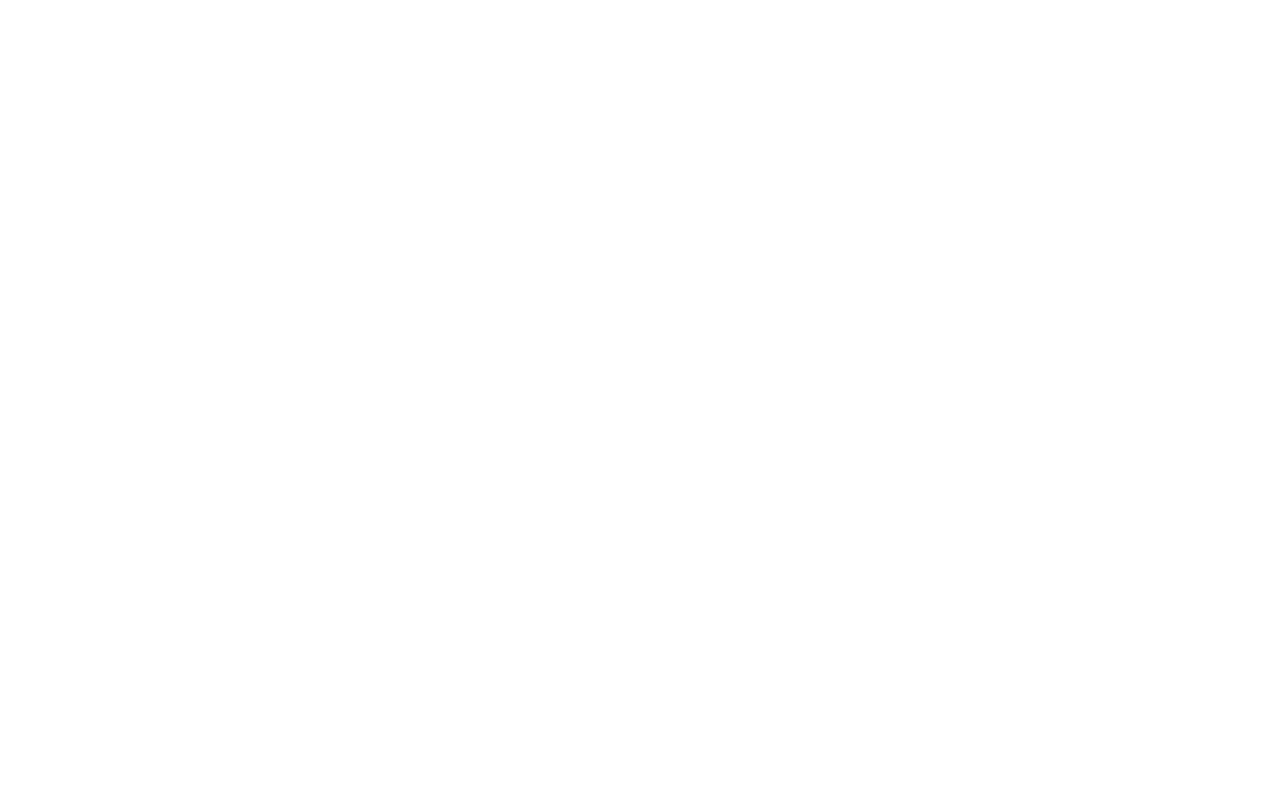
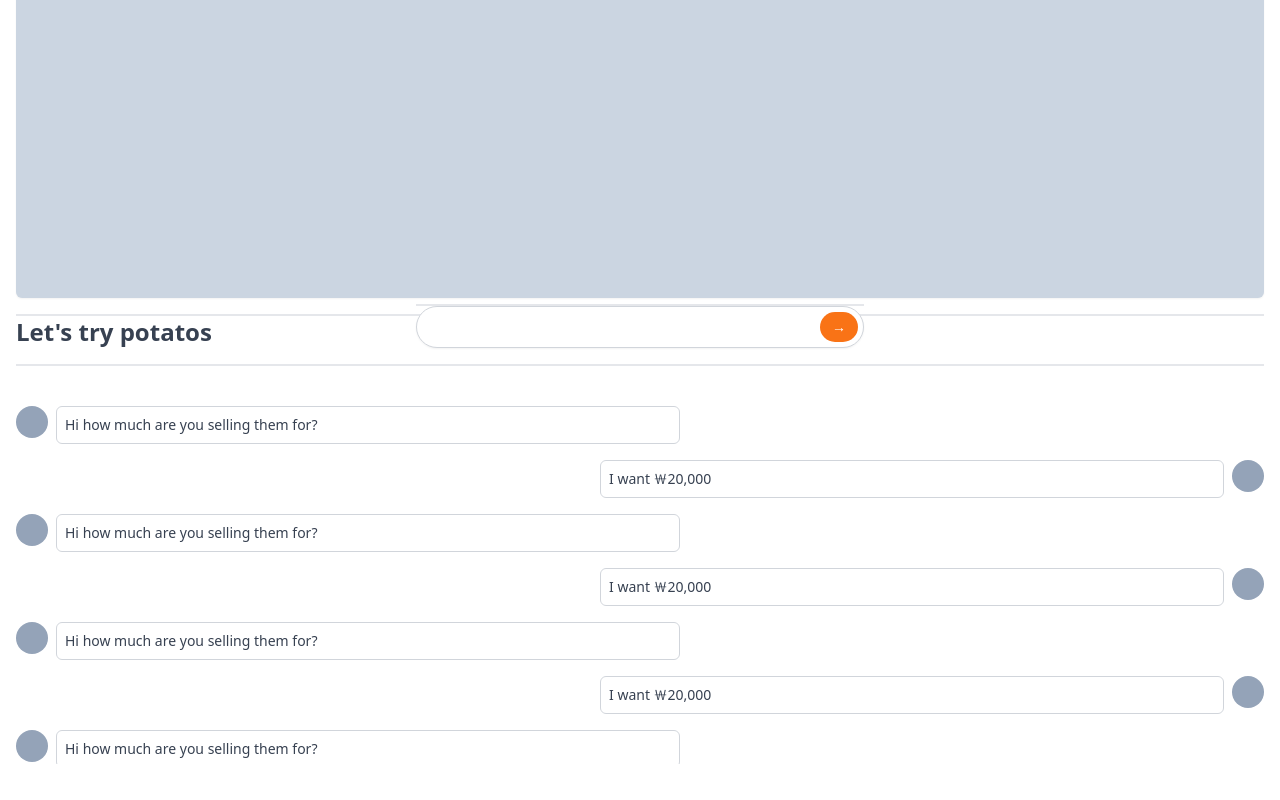
Before and after one commit to chominho14/Next-Project, a Next.js app: page /live/1 in a window 1280 px wide. Before the commit this address had no page. Shown: the part 444-1244 px from the top of the page. Before the commit the page ends 800 px from the top, so only its background shows below. Built offline with nearby package versions, Linux system fonts and the light colour scheme.

Commit message:
v0.1.15 (UI Sections - 15 - live form)

```diff
--- /dev/null
+++ b/pages/live/[id].tsx
@@ -0,0 +1,77 @@
+import type { NextPage } from "next";
+
+const LiveDetail: NextPage = () => {
+  return (
+    <div className="py-10 px-4 divide-y-2 space-y-4">
+      <div className="w-full rounded-md shadow-sm bg-slate-300 aspect-video" />
+      <h3 className=" text-gray-700 font-semibold text-2xl mt-2">
+        Let&apos;s try potatos
+      </h3>
+      <div className="py-10 pb-16 h-[50vh] overflow-y-scroll space-y-4">
+        <div className="flex items-start space-x-2">
+          <div className="w-8 h-8 rounded-full bg-slate-400" />
+          <div className="w-1/2 text-sm text-gray-700 p-2 border border-gray-300 rounded-md">
+            Hi how much are you selling them for?
+          </div>
+        </div>
+        <div className="flex flex-row-reverse items-start space-x-2 space-x-reverse">
+          <div className="w-8 h-8 rounded-full bg-slate-400" />
+          <div className="w-1/2 text-sm text-gray-700 p-2 border border-gray-300 rounded-md">
+            <p>I want ￦20,000</p>
+          </div>
+        </div>
+        <div className="flex items-start space-x-2">
+          <div className="w-8 h-8 rounded-full bg-slate-400" />
+          <div className="w-1/2 text-sm text-gray-700 p-2 border border-gray-300 rounded-md">
+            Hi how much are you selling them for?
+          </div>
+        </div>
+        <div className="flex flex-row-reverse items-start space-x-2 space-x-reverse">
+          <div className="w-8 h-8 rounded-full bg-slate-400" />
+          <div className="w-1/2 text-sm text-gray-700 p-2 border border-gray-300 rounded-md">
+            <p>I want ￦20,000</p>
+          </div>
+        </div>
+        <div className="flex items-start space-x-2">
+          <div className="w-8 h-8 rounded-full bg-slate-400" />
+          <div className="w-1/2 text-sm text-gray-700 p-2 border border-gray-300 rounded-md">
+            Hi how much are you selling them for?
+          </div>
+        </div>
+        <div className="flex flex-row-reverse items-start space-x-2 space-x-reverse">
+          <div className="w-8 h-8 rounded-full bg-slate-400" />
+          <div className="w-1/2 text-sm text-gray-700 p-2 border border-gray-300 rounded-md">
+            <p>I want ￦20,000</p>
+          </div>
+        </div>
+        <div className="flex items-start space-x-2">
+          <div className="w-8 h-8 rounded-full bg-slate-400" />
+          <div className="w-1/2 text-sm text-gray-700 p-2 border border-gray-300 rounded-md">
+            Hi how much are you selling them for?
+          </div>
+        </div>
+        <div className="flex flex-row-reverse items-start space-x-2 space-x-reverse">
+          <div className="w-8 h-8 rounded-full bg-slate-400" />
+          <div className="w-1/2 text-sm text-gray-700 p-2 border border-gray-300 rounded-md">
+            <p>I want ￦20,000</p>
+          </div>
+        </div>
+      </div>
+      <div className="fixed w-full mx-auto max-w-md bottom-2 inset-x-0">
+        <div className="flex relative items-center ">
+          <input
+            type="text"
+            className="shadow-sm rounded-full w-full border-gray-300 focus:ring-orange-500 focus:outline-none pr-12 focus:border-orange-500"
+          />
+          <div className="absolute inset-y-0 flex py-1.5 pr-1.5 right-0">
+            <button className="flex items-center focus:ring-2 focus:ring-offset-2 focus:ring-orange-500 bg-orange-500 rounded-full px-3 hover:bg-orange-600 text-sm cursor-pointer text-white">
+              &rarr;
+            </button>
+          </div>
+        </div>
+      </div>
+    </div>
+  );
+};
+
+export default LiveDetail;
```
Also changed, not shown: pages/live/index.tsx (renamed from pages/live.tsx).
